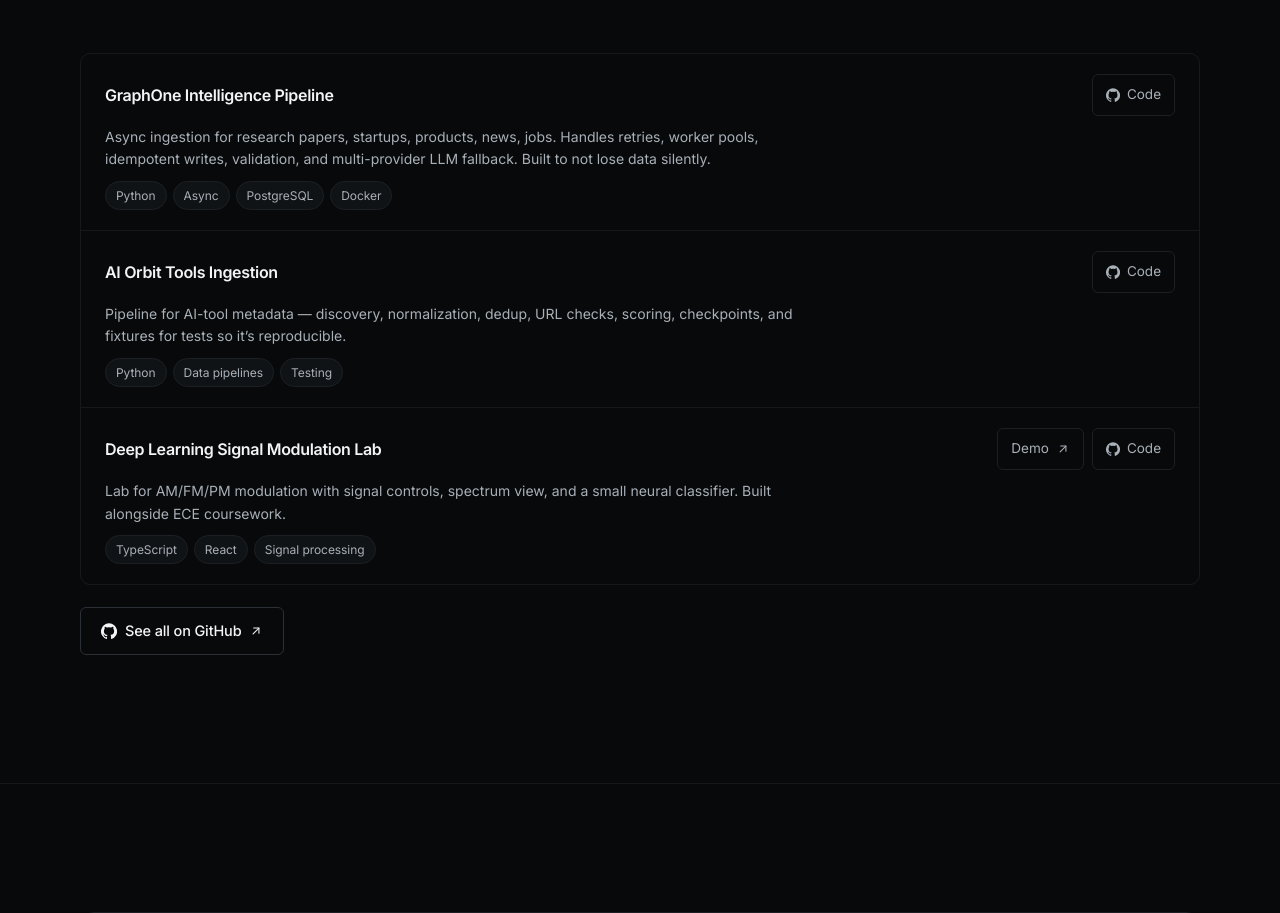
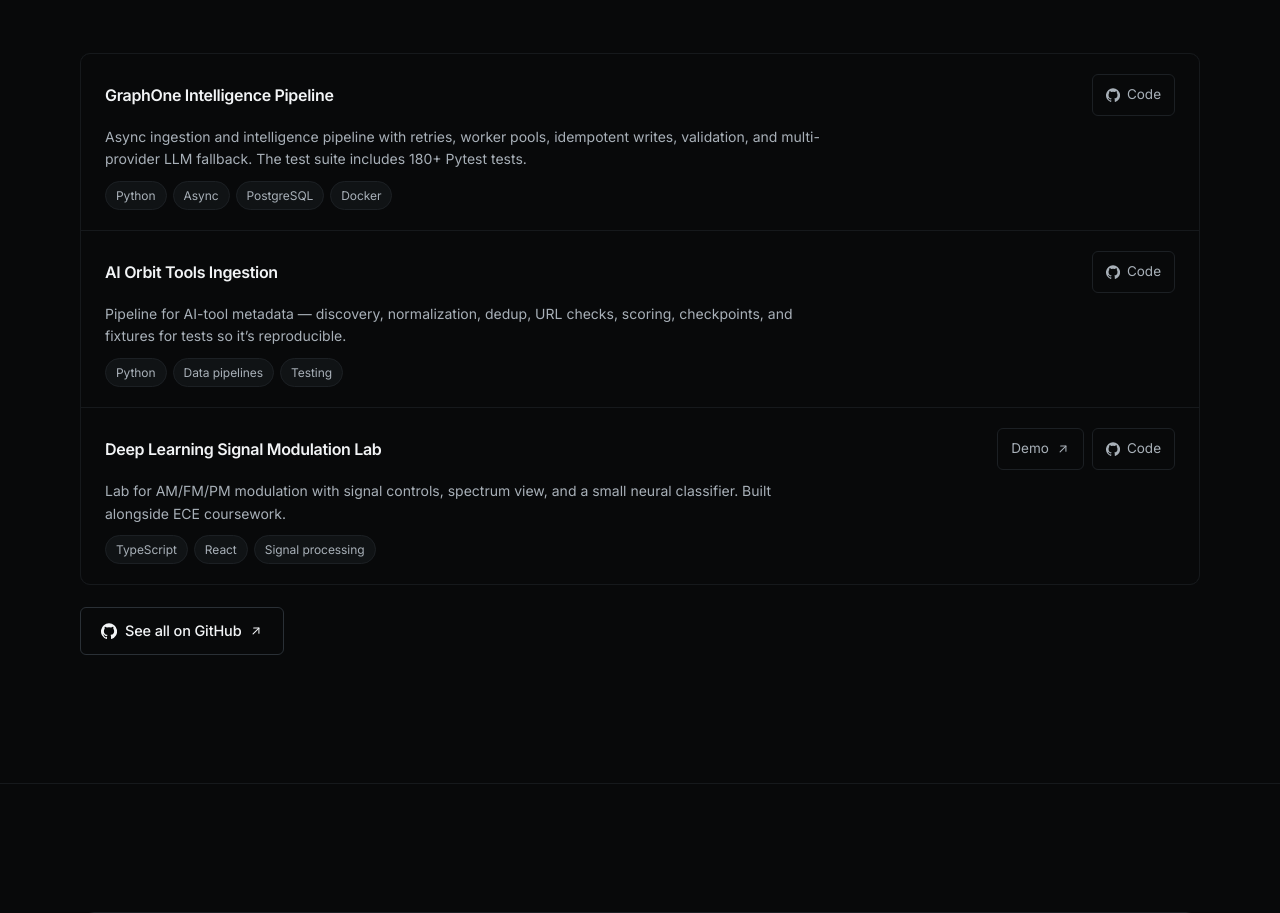
Before and after one commit to rajaryan1111/raj-aryan-portfolio, a React (Vite) app: page / in a window 1280 px wide. Shown: the part 7320-8233 px from the top of the page. Built offline with nearby package versions, Linux system fonts and the light colour scheme.

Commit message:
surface verified project evaluation

```diff
--- a/src/data/projects.js
+++ b/src/data/projects.js
@@ -257,6 +257,11 @@ export const projects = [
       'Worked on color-science and ML reading pipeline.',
       'Worked on FastAPI backend and React dashboard.',
     ],
+    evaluation: [
+      'Random Forest regression: Test R² ≈ 0.863, RMSE ≈ 11.37 ppm·hr, MAE ≈ 8.89 ppm·hr.',
+      'Cross-validation R² ≈ 0.915 on the current evaluation data.',
+      'FastAPI: 49/49 API tests passing; offline checks: 16/16.',
+    ],
     disclaimer: 'Hackathon prototype. No safety certification. Uses synthetic data for ML eval.',
     repo: 'https://github.com/rajaryan1111/SIH-H2S-Dosimeter',
     repoNote: 'Fork of team repo RajanKumar44/SIH-H2S-Dosimeter',
@@ -387,7 +392,7 @@ export const otherWork = [
   {
     name: 'GraphOne Intelligence Pipeline',
     description:
-      'Async ingestion for research papers, startups, products, news, jobs. Handles retries, worker pools, idempotent writes, validation, and multi-provider LLM fallback. Built to not lose data silently.',
+      'Async ingestion and intelligence pipeline with retries, worker pools, idempotent writes, validation, and multi-provider LLM fallback. The test suite includes 180+ Pytest tests.',
     tech: ['Python', 'Async', 'PostgreSQL', 'Docker'],
     repo: 'https://github.com/rajaryan1111/graphone-intelligence-pipeline',
   },
```
